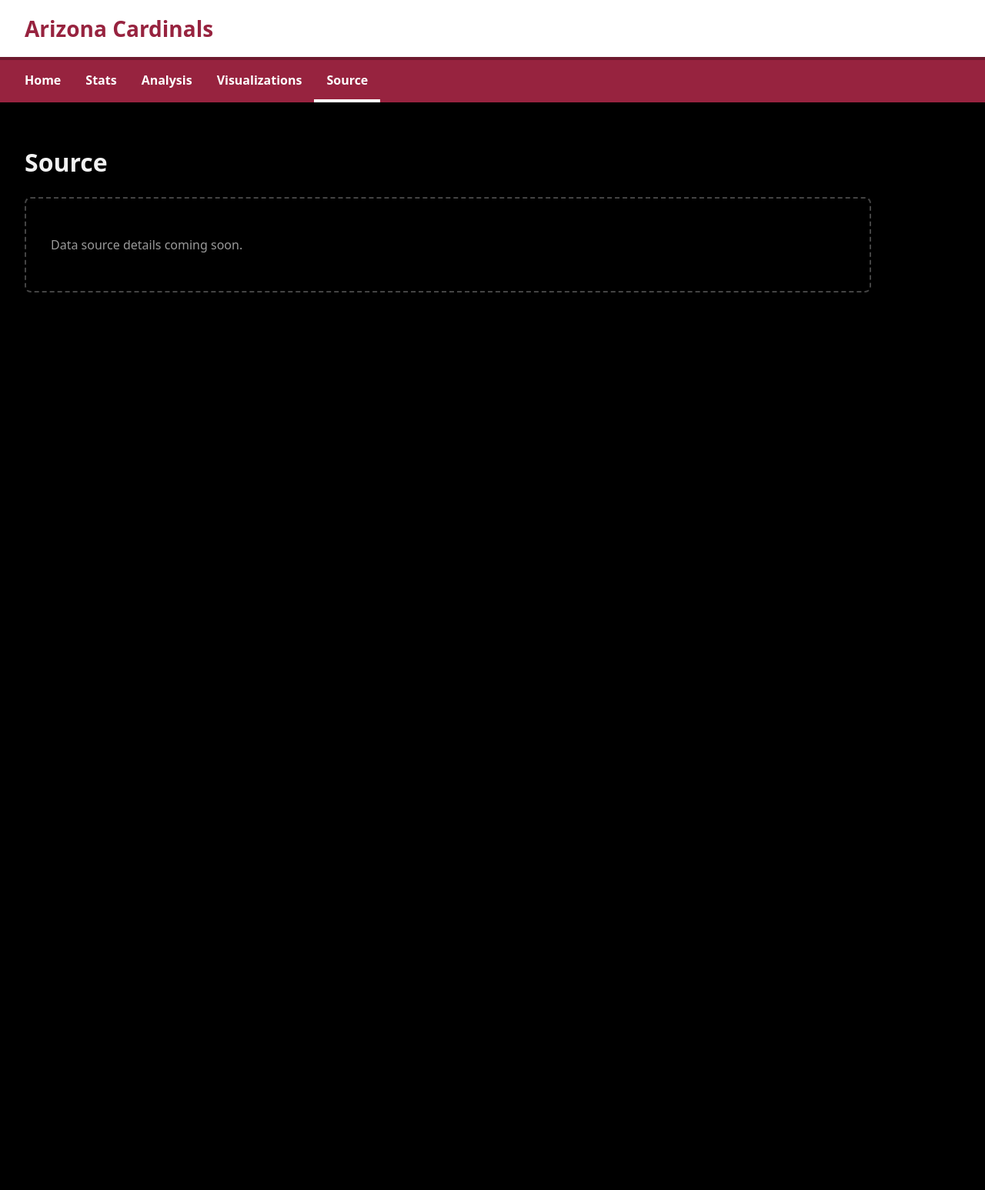
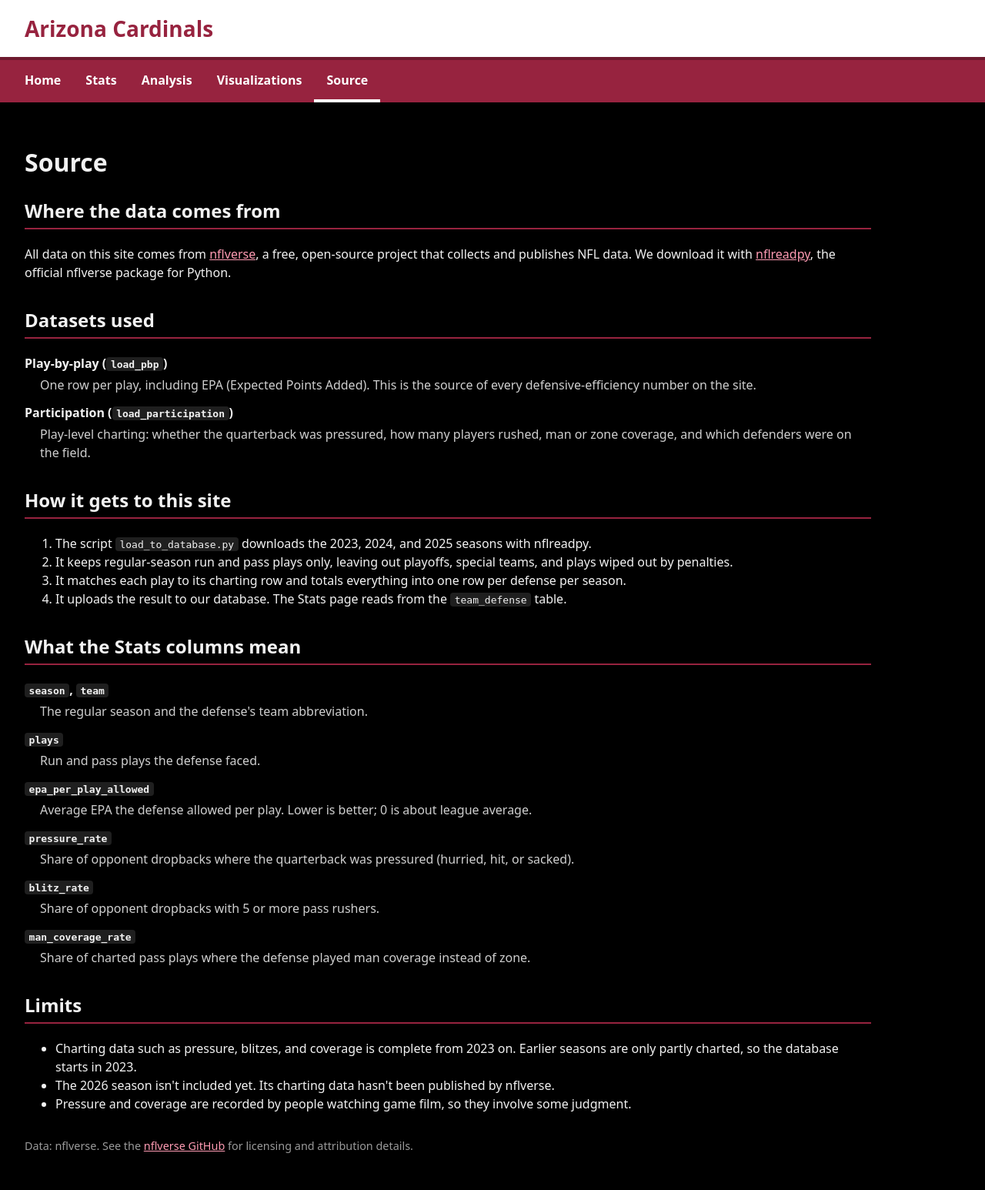
Before and after one commit to BenjaminHowland55/Sports_Analytics_Project, a Flask app: page /source in a window 1280 px wide. Shown: the whole page at 77% size. Before the commit the page ends 380 px from the top, so only its background shows below. Run offline with Flask 3, Linux system fonts and the light colour scheme.

Commit message:
Fill in the Source page with data provenance and column definitions
- Describe nflverse/nflreadpy, the play-by-play and participation
  datasets, how data reaches the database, and each Stats column
- Style links, section headings, definitions, and code for the dark
  background

Co-Authored-By: Claude Opus 5.5 <noreply@anthropic.com>

```diff
--- a/app/templates/source.html
+++ b/app/templates/source.html
@@ -4,8 +4,70 @@
 
 {% block content %}
   <h1>Source</h1>
-  <section class="placeholder">
-    <!-- Describe where the data comes from here. -->
-    <p>Data source details coming soon.</p>
+
+  <section>
+    <h2>Where the data comes from</h2>
+    <p>
+      All data on this site comes from <a href="https://nflverse.nflverse.com/">nflverse</a>, a free,
+      open-source project that collects and publishes NFL data. We download it with
+      <a href="https://nflreadpy.nflverse.com/">nflreadpy</a>, the official nflverse package for Python.
+    </p>
   </section>
+
+  <section>
+    <h2>Datasets used</h2>
+    <dl>
+      <dt>Play-by-play (<code>load_pbp</code>)</dt>
+      <dd>
+        One row per play, including EPA (Expected Points Added). This is the source of every
+        defensive-efficiency number on the site.
+      </dd>
+      <dt>Participation (<code>load_participation</code>)</dt>
+      <dd>
+        Play-level charting: whether the quarterback was pressured, how many players rushed,
+        man or zone coverage, and which defenders were on the field.
+      </dd>
+    </dl>
+  </section>
+
+  <section>
+    <h2>How it gets to this site</h2>
+    <ol>
+      <li>The script <code>load_to_database.py</code> downloads the 2023, 2024, and 2025 seasons with nflreadpy.</li>
+      <li>It keeps regular-season run and pass plays only, leaving out playoffs, special teams, and plays wiped out by penalties.</li>
+      <li>It matches each play to its charting row and totals everything into one row per defense per season.</li>
+      <li>It uploads the result to our database. The Stats page reads from the <code>team_defense</code> table.</li>
+    </ol>
+  </section>
+
+  <section>
+    <h2>What the Stats columns mean</h2>
+    <dl>
+      <dt><code>season</code>, <code>team</code></dt>
+      <dd>The regular season and the defense's team abbreviation.</dd>
+      <dt><code>plays</code></dt>
+      <dd>Run and pass plays the defense faced.</dd>
+      <dt><code>epa_per_play_allowed</code></dt>
+      <dd>Average EPA the defense allowed per play. Lower is better; 0 is about league average.</dd>
+      <dt><code>pressure_rate</code></dt>
+      <dd>Share of opponent dropbacks where the quarterback was pressured (hurried, hit, or sacked).</dd>
+      <dt><code>blitz_rate</code></dt>
+      <dd>Share of opponent dropbacks with 5 or more pass rushers.</dd>
+      <dt><code>man_coverage_rate</code></dt>
+      <dd>Share of charted pass plays where the defense played man coverage instead of zone.</dd>
+    </dl>
+  </section>
+
+  <section>
+    <h2>Limits</h2>
+    <ul>
+      <li>Charting data such as pressure, blitzes, and coverage is complete from 2023 on. Earlier seasons are only partly charted, so the database starts in 2023.</li>
+      <li>The 2026 season isn't included yet. Its charting data hasn't been published by nflverse.</li>
+      <li>Pressure and coverage are recorded by people watching game film, so they involve some judgment.</li>
+    </ul>
+  </section>
+
+  <p class="credit">
+    Data: nflverse. See the <a href="https://github.com/nflverse">nflverse GitHub</a> for licensing and attribution details.
+  </p>
 {% endblock %}
--- a/public/static/style.css
+++ b/public/static/style.css
@@ -54,6 +54,41 @@ main {
   border-bottom-color: var(--white);
 }
 
+/* Text pages (Source, and later Analysis) */
+main a {
+  color: #ff9bb3;
+}
+
+main section {
+  margin-bottom: 2rem;
+}
+
+main h2 {
+  border-bottom: 2px solid var(--cardinals-red);
+  padding-bottom: 0.25rem;
+}
+
+dt {
+  font-weight: 700;
+  margin-top: 0.75rem;
+}
+
+dd {
+  margin: 0.25rem 0 0 1.25rem;
+  color: #cfcfcf;
+}
+
+code {
+  background-color: #1f1f1f;
+  padding: 0.1rem 0.35rem;
+  border-radius: 4px;
+}
+
+.credit {
+  color: #9a9a9a;
+  font-size: 0.9rem;
+}
+
 /* Empty spots for content that hasn't been written yet */
 .placeholder {
   border: 2px dashed #444;
```
